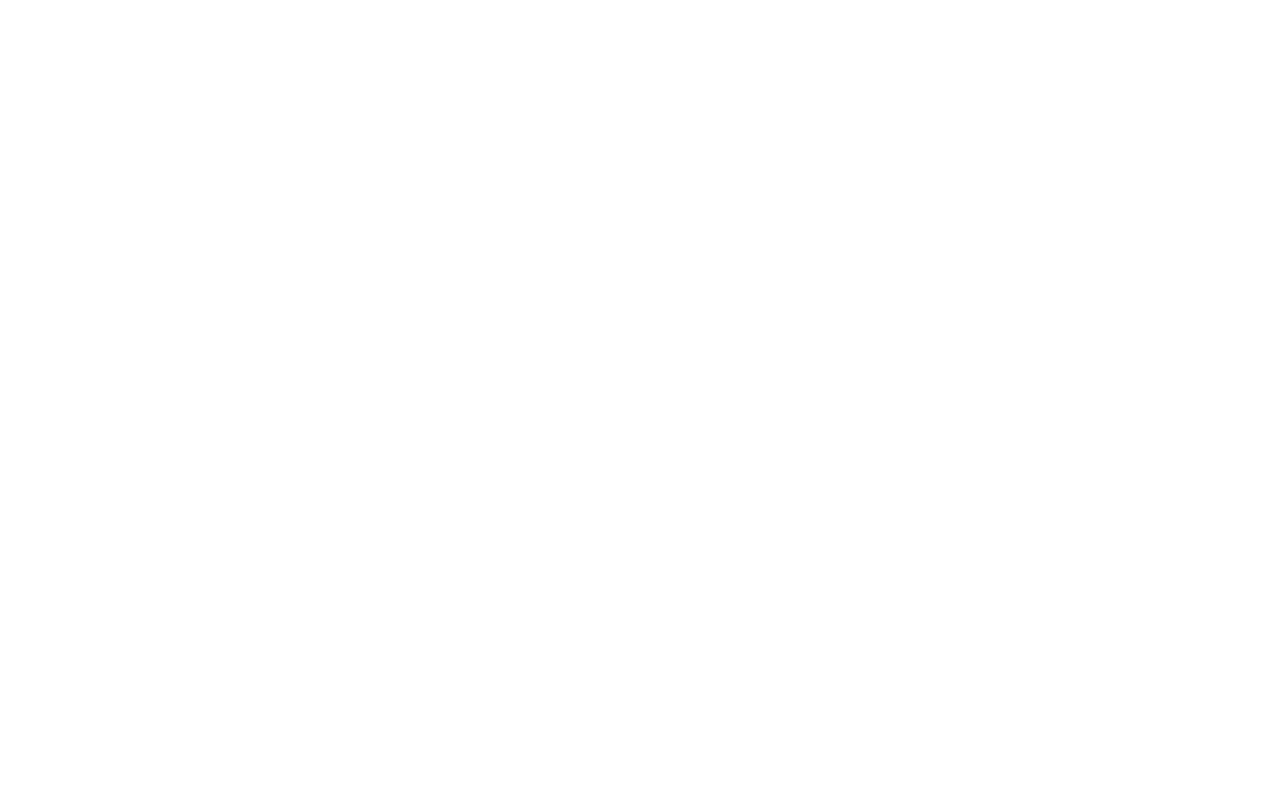
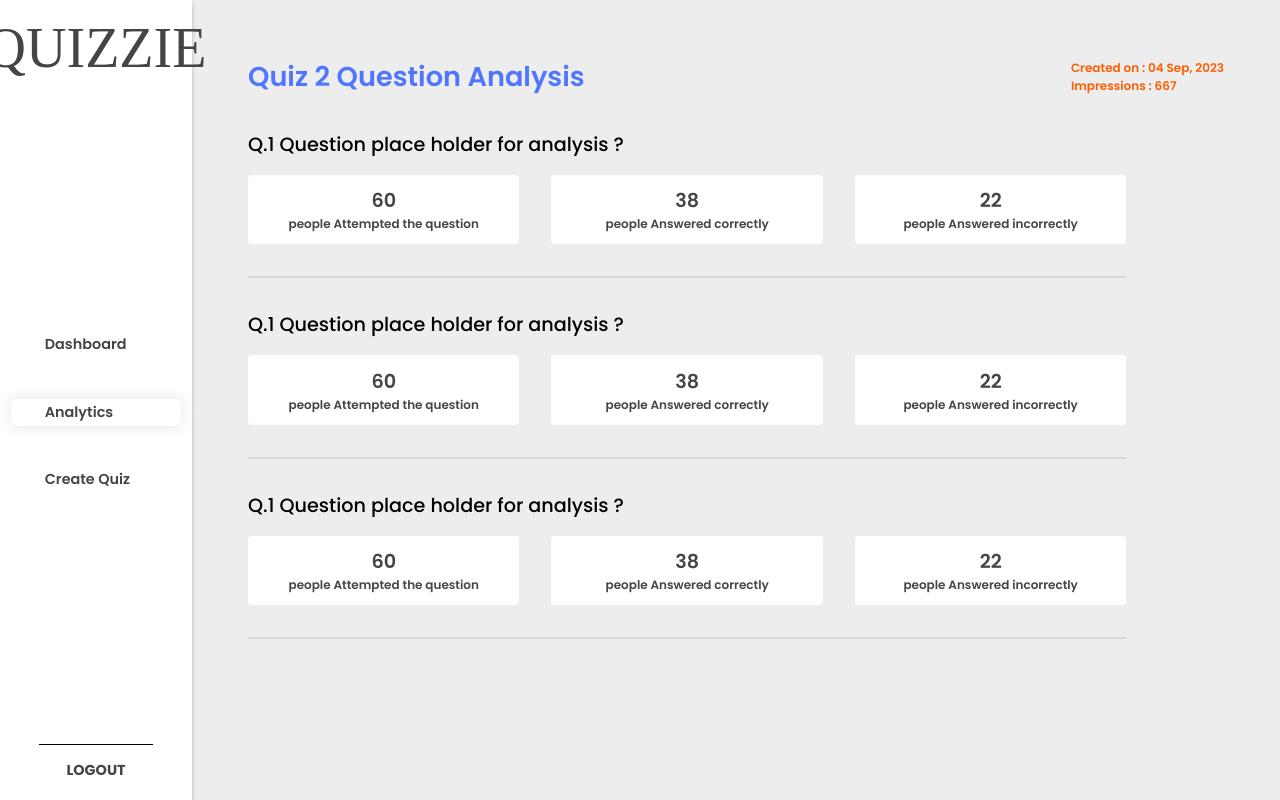
Before and after one commit to muttubk/Quizzie-front-end, a React (Create React App) app: page /analytics/1 in a window 1280 px wide. Before the commit this address had no page. Built offline with nearby package versions, Linux system fonts and the light colour scheme; a web font is replaced by a local one.

Commit message:
added questionwise analysis component

```diff
--- a/src/App.js
+++ b/src/App.js
@@ -5,6 +5,8 @@
 import DashboardPage from './pages/Dashboard/DashboardPage'
 import AnalyticsPage from './pages/Analytics/AnalyticsPage';
 import QuizInterfacePage from './pages/QuizInterface/QuizInterfacePage';
+import QuestionAnalysis from './components/QuestionAnalysis/QuestionAnalysis';
+import Analytics from './components/Analytics/Analytics';
 
 function App() {
   return (
@@ -13,7 +15,10 @@
         <Routes>
           <Route path='/' element={<LoginSignupPage />} />
           <Route path='/dashboard' element={<DashboardPage />} />
-          <Route path='/analytics' element={<AnalyticsPage />} />
+          <Route path='/analytics' element={<AnalyticsPage />} >
+            <Route path='' element={<Analytics />} />
+            <Route path=':id' element={<QuestionAnalysis />} />
+          </Route>
           <Route path='/quiz-interface' element={<QuizInterfacePage />} />
         </Routes>
       </BrowserRouter>
--- /dev/null
+++ b/src/components/QuestionAnalysis/QuestionAnalysis.jsx
@@ -0,0 +1,75 @@
+import React from 'react'
+import styles from './QuestionAnalysis.module.css'
+
+function QuestionAnalysis() {
+    return (
+        <div className={styles.container}>
+            <div className={styles.quizDetails} >
+                <p className={styles.quizName}>
+                    Quiz 2 Question Analysis
+                </p>
+                <div>
+                    <p className={styles.quizCreatedDate}>
+                        Created on : 04 Sep, 2023
+                    </p>
+                    <p className={styles.quizImpressions}>
+                        Impressions : 667
+                    </p>
+                </div>
+            </div>
+            <div className={styles.questionContainer}>
+                <p className={styles.question}>Q.1 Question place holder for analysis ? </p>
+                <div className={styles.questionDetails}>
+                    <p className={styles.info}>
+                        <span className={styles.value}>60</span><br />
+                        people Attempted the question
+                    </p>
+                    <p className={styles.info}>
+                        <span className={styles.value}>38</span><br />
+                        people Answered correctly
+                    </p>
+                    <p className={styles.info}>
+                        <span className={styles.value}>22</span><br />
+                        people Answered incorrectly
+                    </p>
+                </div>
+            </div>
+            <div className={styles.questionContainer}>
+                <p className={styles.question}>Q.1 Question place holder for analysis ? </p>
+                <div className={styles.questionDetails}>
+                    <p className={styles.info}>
+                        <span className={styles.value}>60</span><br />
+                        people Attempted the question
+                    </p>
+                    <p className={styles.info}>
+                        <span className={styles.value}>38</span><br />
+                        people Answered correctly
+                    </p>
+                    <p className={styles.info}>
+                        <span className={styles.value}>22</span><br />
+                        people Answered incorrectly
+                    </p>
+                </div>
+            </div>
+            <div className={styles.questionContainer}>
+                <p className={styles.question}>Q.1 Question place holder for analysis ? </p>
+                <div className={styles.questionDetails}>
+                    <p className={styles.info}>
+                        <span className={styles.value}>60</span><br />
+                        people Attempted the question
+                    </p>
+                    <p className={styles.info}>
+                        <span className={styles.value}>38</span><br />
+                        people Answered correctly
+                    </p>
+                    <p className={styles.info}>
+                        <span className={styles.value}>22</span><br />
+                        people Answered incorrectly
+                    </p>
+                </div>
+            </div>
+        </div>
+    )
+}
+
+export default QuestionAnalysis
--- /dev/null
+++ b/src/components/QuestionAnalysis/QuestionAnalysis.module.css
@@ -0,0 +1,51 @@
+.container{
+    position: relative;
+}
+
+.quizDetails{
+    display: flex;
+    justify-content: space-between;
+    align-items: center;
+}
+
+.quizName{
+    font-size: 1.7rem;
+    font-weight: 600;
+    color: #5076FF;
+}
+
+.quizCreatedDate, .quizImpressions{
+    font-size: 0.75rem;
+    font-weight: 600;
+    color: #FF5D01;
+}
+
+.questionContainer{
+    width: 90%;
+    border-bottom: 2px solid #D7D7D7;
+    padding: 2rem 0;
+}
+.question{
+    font-size: 1.2rem;
+    font-weight: 500;
+    color: #000000;
+}
+.questionDetails{
+    margin-top: 1rem;
+    display: grid;
+    grid-template-columns: 1fr 1fr 1fr;
+    gap: 2rem;
+}
+.info{
+    background-color: #FFFFFF;
+    border-radius: 4px;
+    padding: 0.7rem;
+    color: #474444;
+    font-size: 0.75rem;
+    font-weight: 600;
+    text-align: center;
+}
+
+.value{
+    font-size: 1.2rem;
+}
--- a/src/pages/Analytics/AnalyticsPage.jsx
+++ b/src/pages/Analytics/AnalyticsPage.jsx
@@ -1,15 +1,15 @@
 import React from 'react'
 import styles from './AnalyticsPage.module.css'
+import { Outlet } from 'react-router-dom'
 
 import Navbar from '../../components/Navbar/Navbar'
-import Analytics from '../../components/Analytics/Analytics'
 
 function AnalyticsPage() {
     return (
         <div className={styles.container}>
             <Navbar page="analytics" />
             <div className={styles.analyticsContainer}>
-                <Analytics />
+                <Outlet />
             </div>
         </div>
     )
```
